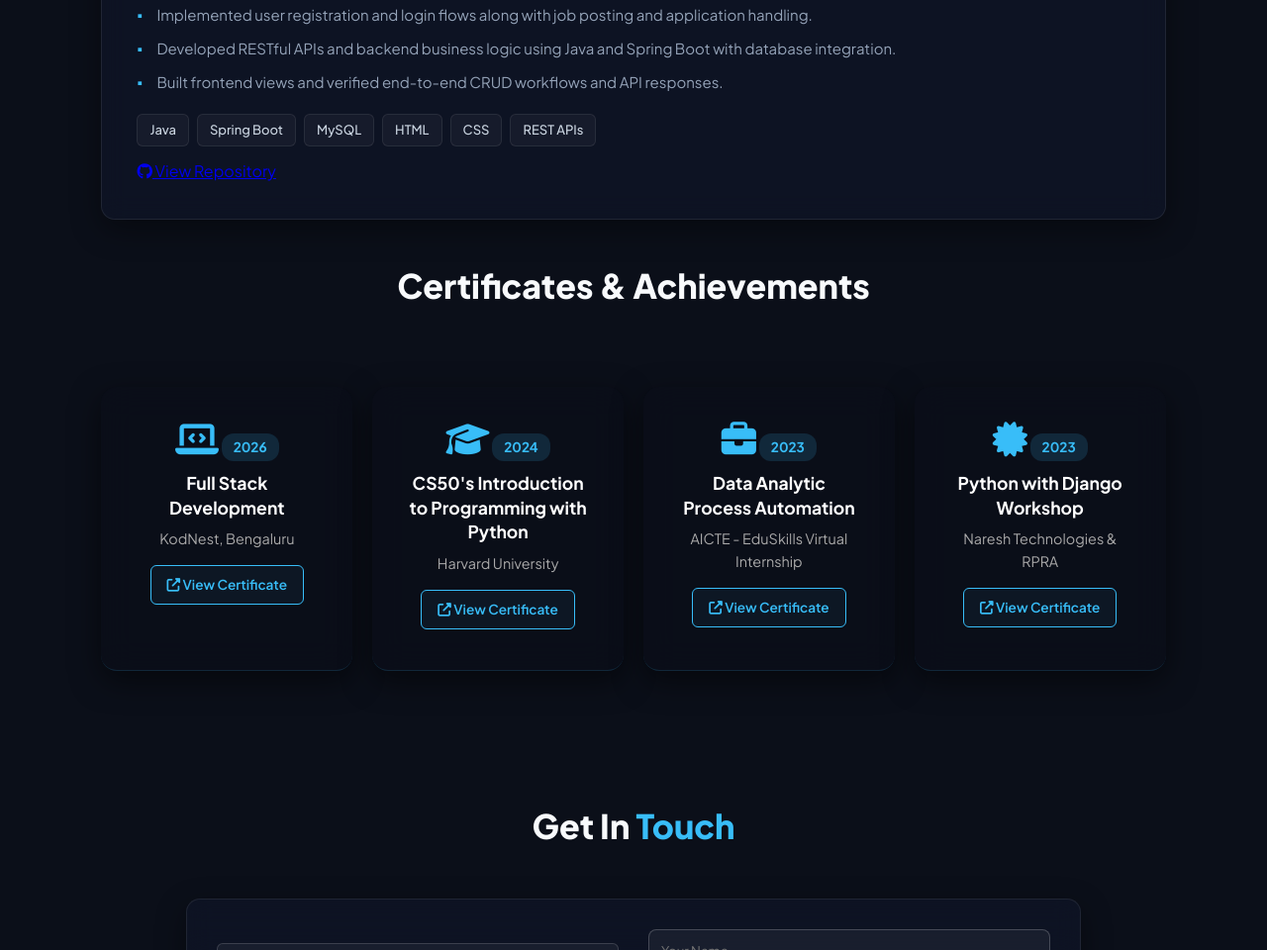
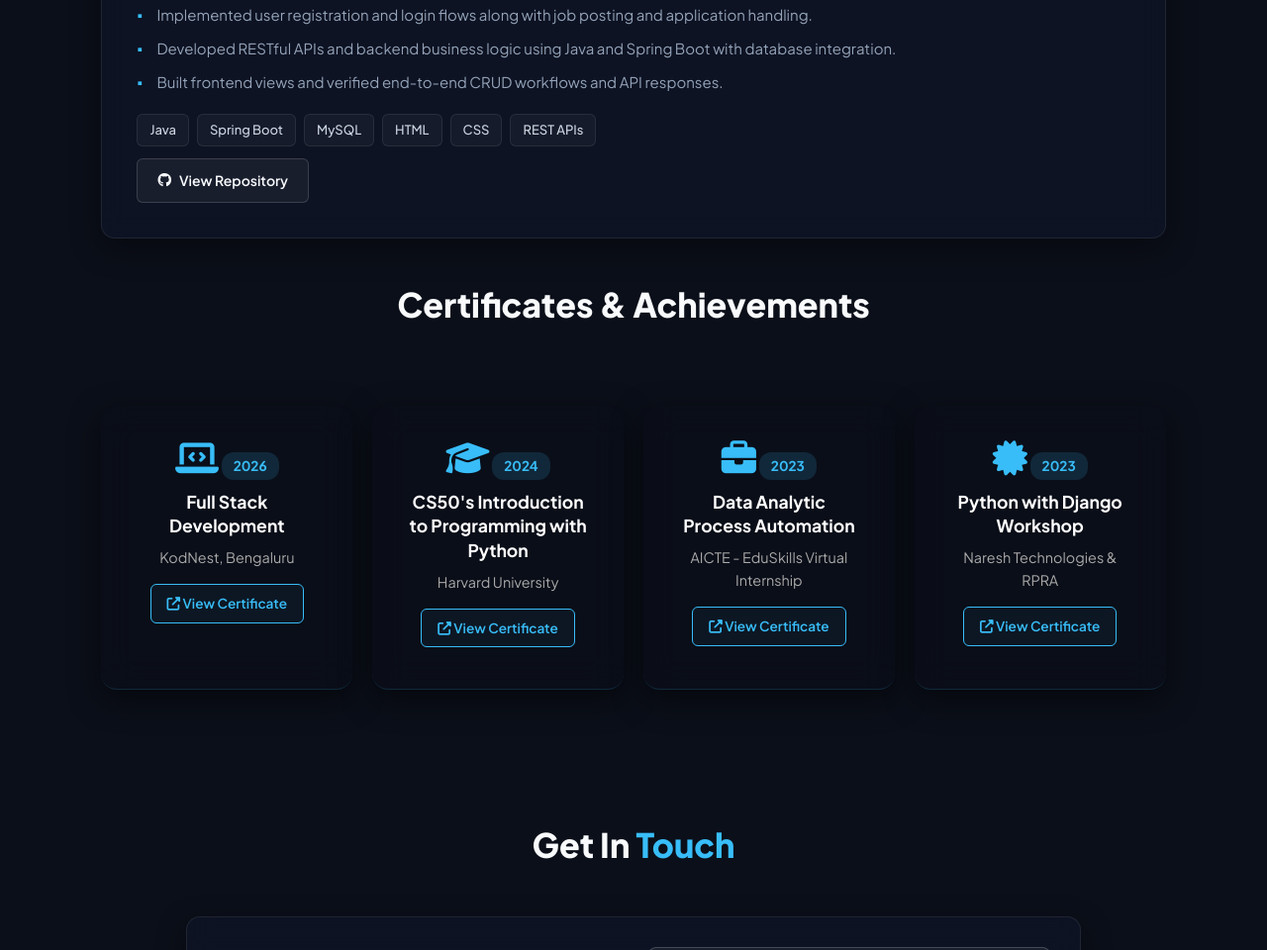
Before and after one commit to sowmyakuchipudi/my-portfolio, a plain HTML site: page index.html in a window 1280 px wide. Shown: the part 3355-4315 px from the top of the page at 99% size. Drawn offline with Linux system fonts and the light colour scheme.

Commit message:
Update GitHub link button styling

```diff
--- a/index.html
+++ b/index.html
@@ -177,7 +177,7 @@
                 </div>
                 <!-- GitHub Repository Link Button -->
                 <div class="project-links" style="margin-top: 12px;">
-                     <a href="https://github.com/sowmyakuchipudi/Job-Portal" target="_blank" class="btn outline"><i class="fab fa-github"></i> View Repository</a>
+                     <a href="https://github.com/sowmyakuchipudi/Job-Portal" target="_blank" class="btn-github"><i class="fab fa-github"></i> View Repository</a>
                 </div>
             </div>
         </div
```
